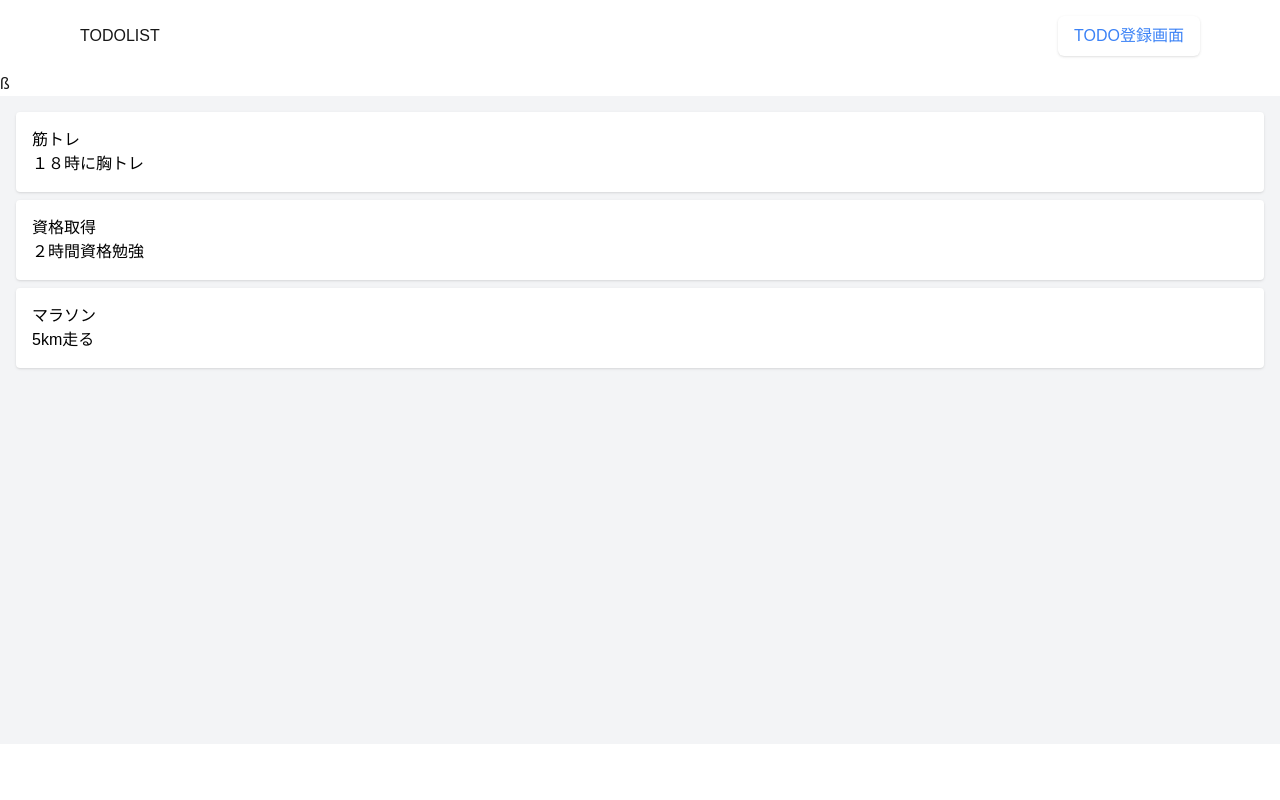
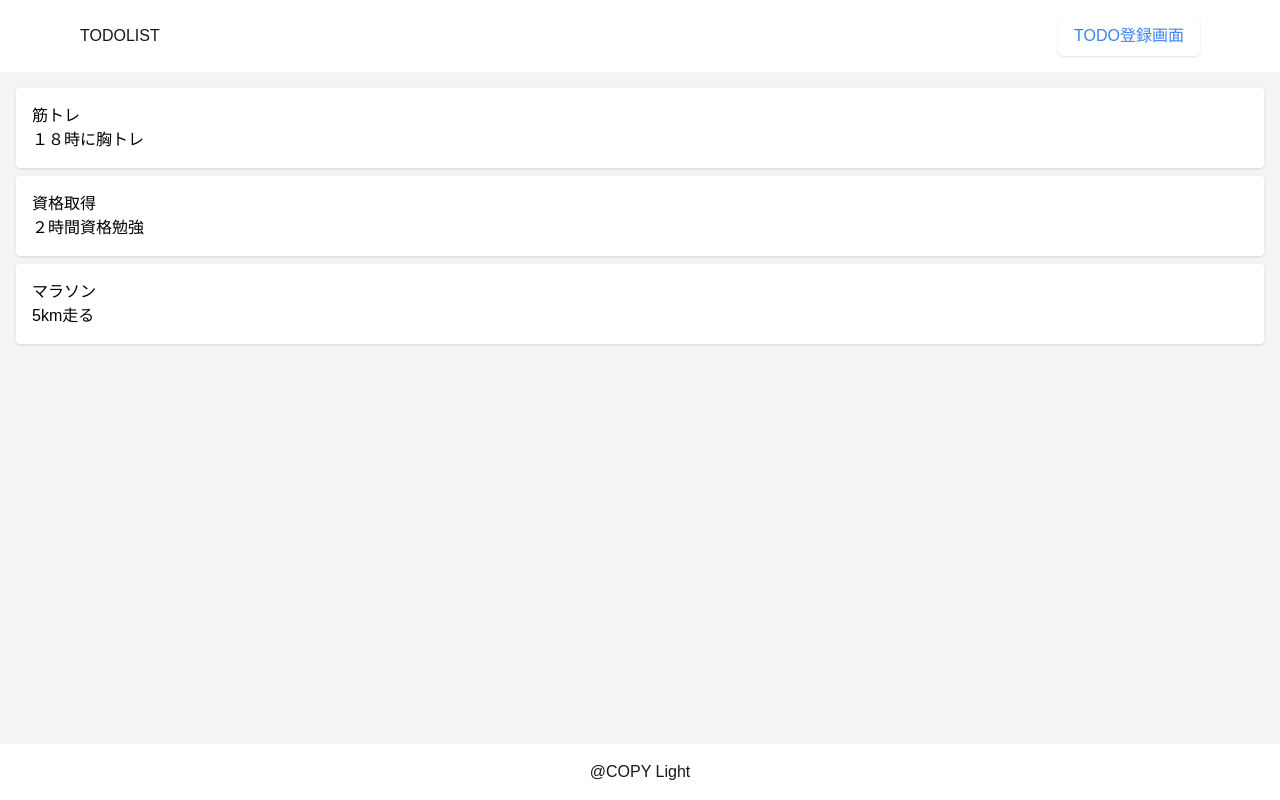
Before and after one commit to rentajg1/nextjs-todo-app, a Next.js app: page / in a window 1280 px wide. Built offline with nearby package versions, Linux system fonts and the light colour scheme.

Commit message:
TODO一覧画面レビュー指摘取り込み

```diff
--- a/app/page.tsx
+++ b/app/page.tsx
@@ -22,7 +22,7 @@ export default function listHome() {
   const Screentrans = useRouter()
 
   // ユーザーがボタンを押下した時ADDTODOに画面遷移
-  const handleaddtoodoButtonClick = () => {
+  const HandleAddTodoButtonClick = () => {
     Screentrans.push(RoutePath.ADDTODO)
   }
   return (
@@ -32,13 +32,12 @@ export default function listHome() {
           <span>TODOLIST</span>
         </Link>
         <button
-          onClick={handleaddtoodoButtonClick}
+          onClick={HandleAddTodoButtonClick}
           className='bg-white text-blue-500 px-4 py-2 rounded-md shadow hover:bg-green-200'
         >
           TODO登録画面
         </button>
       </header>
-      ß
       <main className='flex-1 bg-gray-100 p-4 overflow-auto'>
         <div className='space-y-2'>
           {todos.map((todo) => (
@@ -51,7 +50,7 @@ export default function listHome() {
           ))}
         </div>
       </main>
-      <footer className='w-full text-white py-4 text-center'>
+      <footer className='w-full py-4 text-center'>
         <p>@COPY Light </p>
       </footer>
     </div>
```
